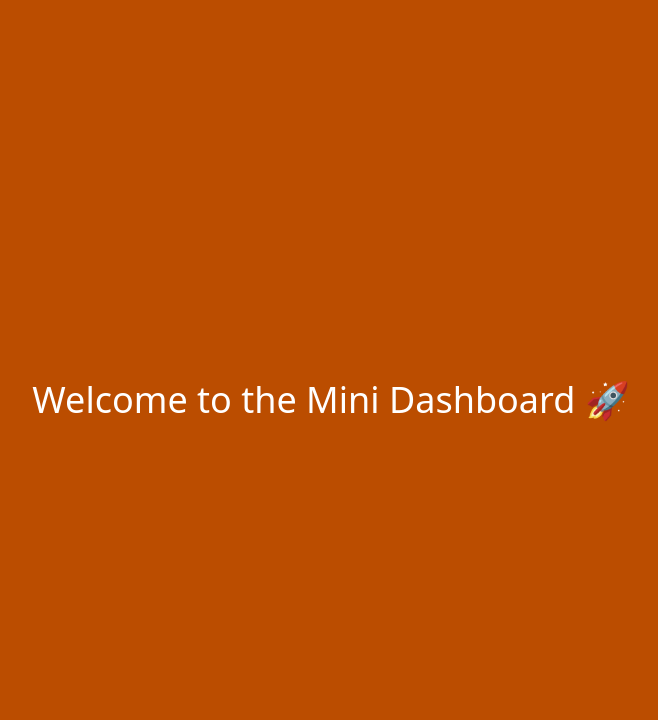
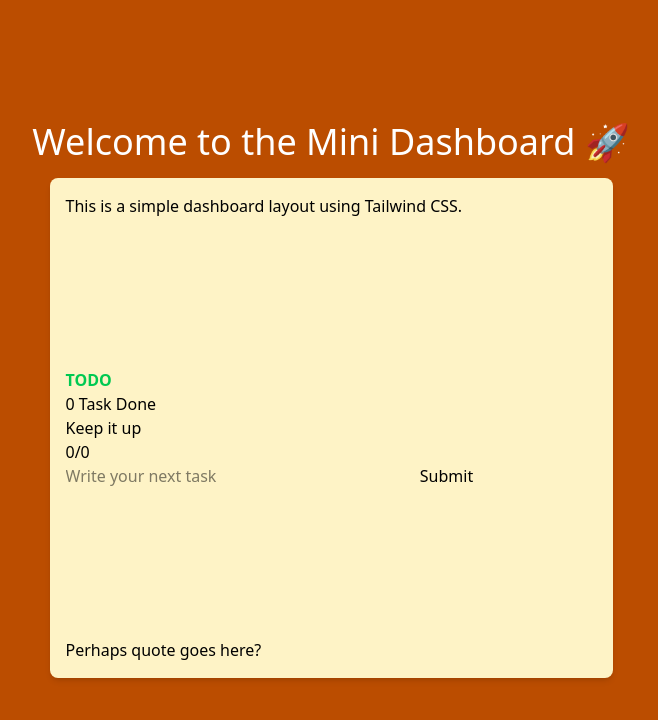
Before and after one commit to s-weberg/Project-Mini-Dashboard, a React (Vite) app: page / in a window 1280 px wide. Shown: the top 720 px of the page, without its empty margins (309-967 px from the left). Built offline with nearby package versions, Linux system fonts and the light colour scheme.

Commit message:
Add TODO dashboard components and update App layout
Introduced Header, Form, TODOHero, and TODOList components for a TODO dashboard. Updates App.tsx to use these new components and refines the dashboard layout with Tailwind CSS. Basic layout and limited CRUD functionality (needs more work) atm.

```diff
--- /dev/null
+++ b/Header.tsx
@@ -0,0 +1,12 @@
+function Header() {
+  return (
+    <>
+      <svg>
+        <path d="" />
+      </svg>
+      <h1 className="text-green-500 font-bold">TODO</h1>
+    </>
+  );
+}
+
+export default Header;
--- a/src/App.tsx
+++ b/src/App.tsx
@@ -1,11 +1,61 @@
 import "./App.css";
+import Form from "./components/Form.tsx";
+import Header from "../Header.tsx";
+import TODOHero from "./components/TODOHero.tsx";
+import TODOList from "./components/TODOList.tsx";
 
 function App() {
   return (
-    <div className="bg-amber-700 min-h-screen bg-primary flex flex-col items-center justify-center text-white font-sans">
-      <h1 className="text-4xl">Welcome to the Mini Dashboard 🚀</h1>
+    <div className="bg-amber-700 min-h-screen flex flex-col items-center justify-center font-sans">
+      <h1 className="text-4xl text-white">Welcome to the Mini Dashboard 🚀</h1>
+      <div className="bg-amber-100 mt-4 p-4 rounded-lg shadow-md">
+        <p className="text-black">
+          This is a simple dashboard layout using Tailwind CSS.
+        </p>
+        <div className="wrapper">
+          <Header />
+          <TODOHero todos_completed={0} total_todos={0} />
+          <Form />
+          <TODOList todos={[]} />
+        </div>
+      </div>
     </div>
   );
 }
 
 export default App;
+
+/*
+
+import React from "react";
+import Form from "@/components/Form";
+import Header from "@/components/Header";
+import TODOHero from "@/components/TODOHero";
+import TODOList from "@/components/TODOList";
+function Home() {
+  return (
+    <div className="wrapper">
+      <Header />
+      <TODOHero todos_completed={0} total_todos={0} />
+      <Form />
+      <TODOList todos={[]} />
+    </div>
+  );
+}
+export default Home;
+
+<div className="flex items-center mt-7 text-black">
+          <input type="checkbox" className="mt-2" />
+          text Item 1 from input
+        </div>
+        <div className="flex items-center mt-4 text-black">
+          <textarea
+            className="InputTextArea p-1"
+            placeholder="Add new item"
+          ></textarea>
+        </div>
+        <button className="bg-amber-700 text-white px-4 py-2 rounded mt-4 hover:bg-amber-800">
+          Add Item
+        </button>
+      </div>
+      */
--- /dev/null
+++ b/src/components/Form.tsx
@@ -0,0 +1,26 @@
+function Form() {
+  const handleSubmit = (event) => {
+    event.preventDefault();
+    // reset the form
+    event.target.reset();
+  };
+  return (
+    <form className="form" onSubmit={handleSubmit}>
+      <label htmlFor="todo">
+        <input
+          type="text"
+          name="todo"
+          id="todo"
+          placeholder="Write your next task"
+        />
+      </label>
+      <button>
+        <span className="visually-hidden">Submit</span>
+        <svg>
+          <path d="" />
+        </svg>
+      </button>
+    </form>
+  );
+}
+export default Form;
--- /dev/null
+++ b/src/components/TODOHero.tsx
@@ -0,0 +1,14 @@
+function TODOHero({ todos_completed, total_todos }) {
+  return (
+    <section>
+      <div className="text-black">
+        <p>{todos_completed} Task Done</p>
+        <p>Keep it up</p>
+      </div>
+      <div className="text-black">
+        {todos_completed}/{total_todos}
+      </div>
+    </section>
+  );
+}
+export default TODOHero;
--- /dev/null
+++ b/src/components/TODOList.tsx
@@ -0,0 +1,39 @@
+function Item({ item }) {
+  return (
+    <li id={item?.id} className="todo_item">
+      <button className="todo_items_left">
+        <svg>
+          <circle cx="11.998" cy="11.998" fillRule="nonzero" r="9.998" />
+        </svg>
+        <p>{item?.title}</p>
+      </button>
+      <div className="todo_items_right">
+        <button>
+          <span className="visually-hidden">Edit</span>
+          <svg>
+            <path d="" />
+          </svg>
+        </button>
+        <button>
+          <span className="visually-hidden">Delete</span>
+          <svg>
+            <path d="" />
+          </svg>
+        </button>
+      </div>
+    </li>
+  );
+}
+
+function TODOList({ todos }) {
+  return (
+    <ol className="todo_list">
+      {todos && todos.length > 0 ? (
+        todos?.map((item, index) => <Item key={index} item={item} />)
+      ) : (
+        <p>Perhaps quote goes here?</p>
+      )}
+    </ol>
+  );
+}
+export default TODOList;
```
